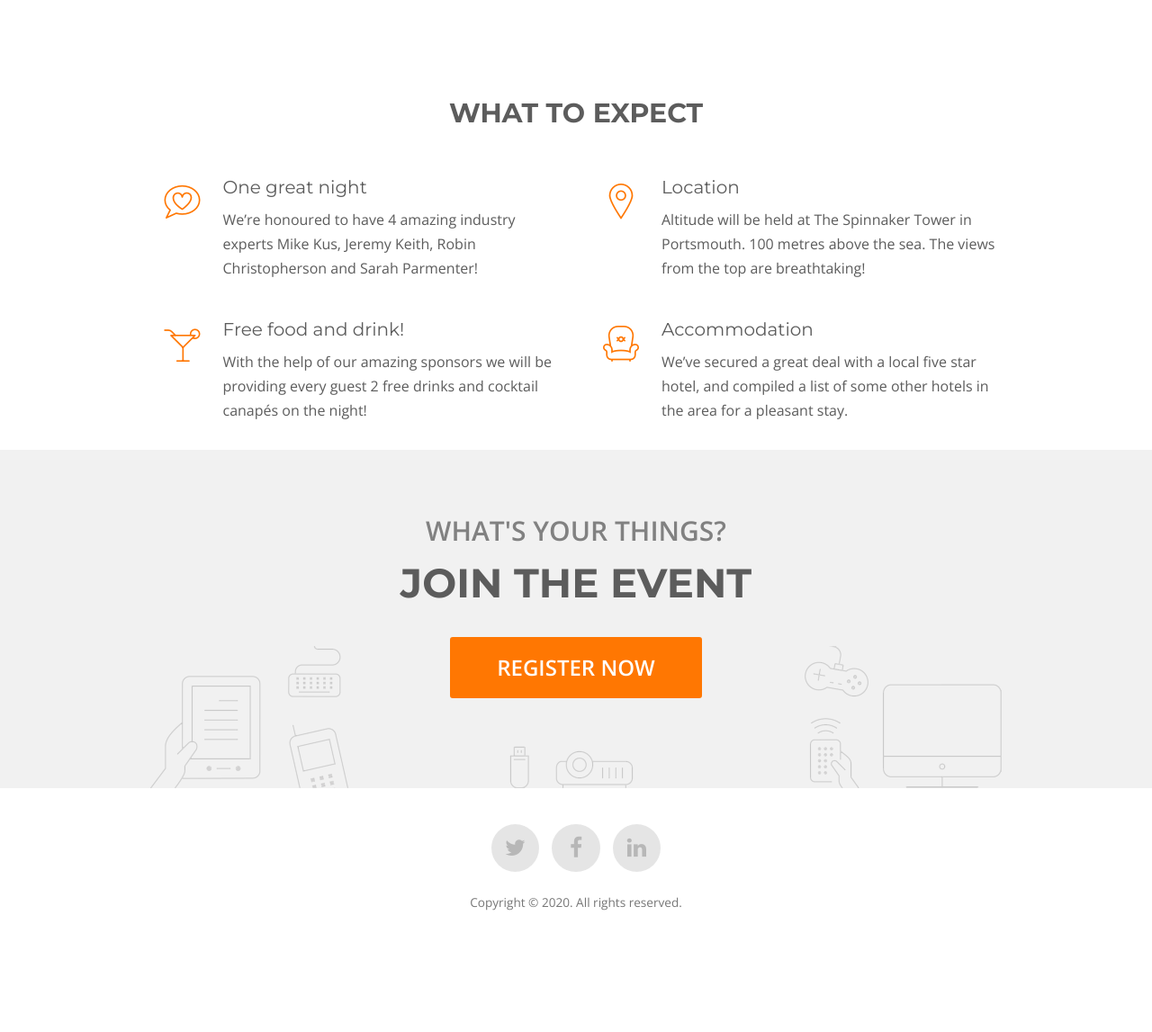
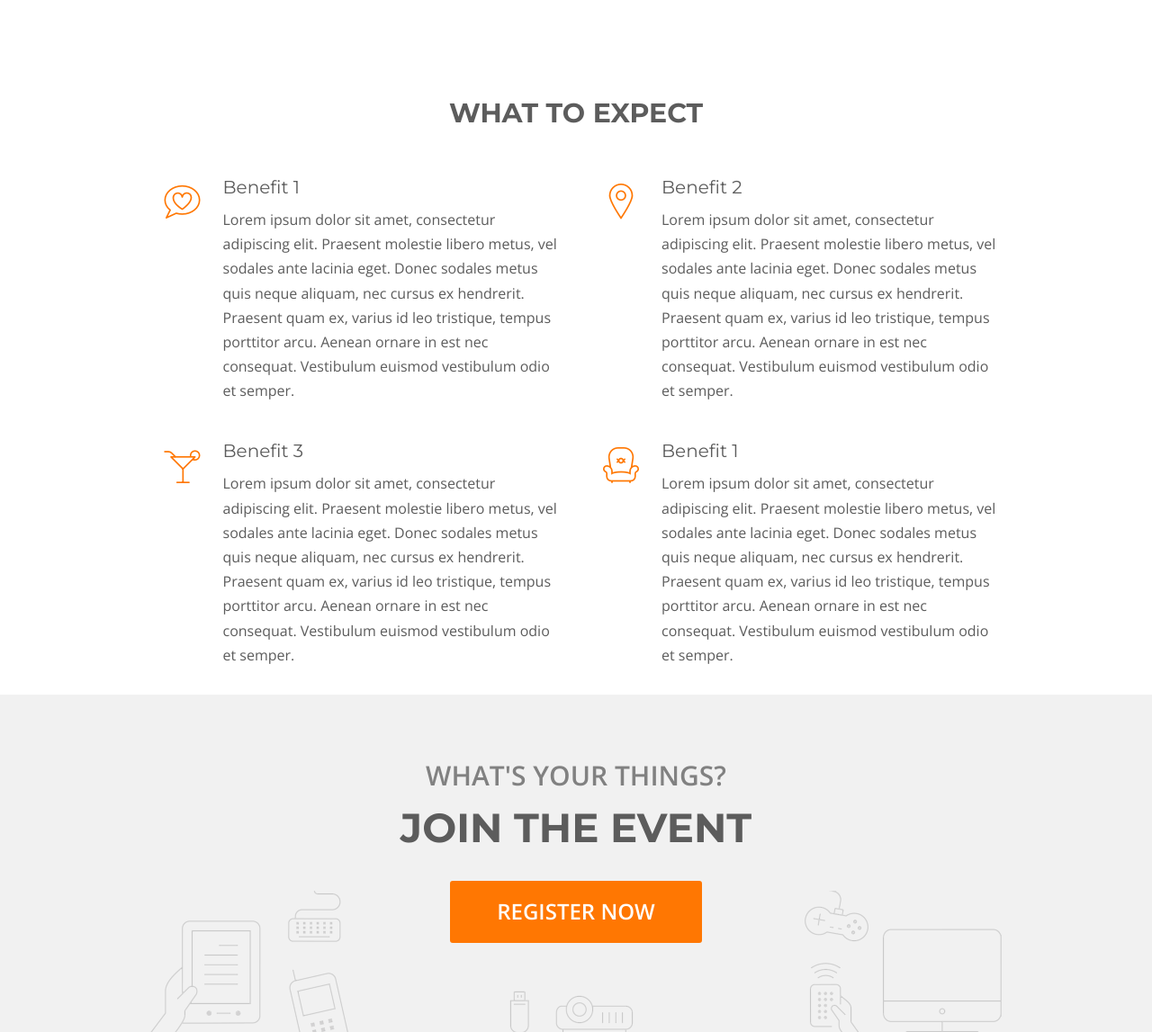
Before and after one commit to Sherwyne/what-your-thing, a PHP site: page / in a window 1280 px wide. Shown: the part 1350-2497 px from the top of the page at 90% size. Before the commit the page ends 2362 px from the top, so only its background shows below. Run offline with PHP 8.4, Linux system fonts and the light colour scheme; some libraries are stand-ins or nearby versions.

Commit message:
updated website

```diff
--- a/css/themes/red.css
+++ b/css/themes/red.css
@@ -95,8 +95,8 @@ a:focus,
 .navbar-default .navbar-nav>.active>a,
 .navbar-default .navbar-nav>.active>a:focus,
 .navbar-default .navbar-nav>.active>a:hover {
-    color: #FFF;
-    background-color: #ff7702;
+    background-color: #FFF;
+    border-bottom: 3px solid#ff7702;
 }
 /*border*/
 
@@ -109,7 +109,7 @@ a:focus,
 .nav-pills>li.active>a,
 .nav-pills>li.active>a:focus,
 .nav-pills>li.active>a:hover {
-    background-color: #ff7702;
+    border-bottom: 3px solid#ff7702;
 }
 /*
   BUTTONS
--- a/data.csv
+++ /dev/null
@@ -1,2 +0,0 @@
-"Sherwyne Costiniano",sherwyne123@gmail.com,ABC
-"Sherwyne Costiniano",sherwyne123@gmail.com,ABC
--- a/index.html
+++ b/index.php
@@ -70,7 +70,6 @@
                 <ul class="nav navbar-nav navbar-right">
                     <li class="active"><a href="#top">Home</a></li>
                     <li><a href="#speakers">Speakers</a></li>
-                    <li><a href="#schedule">Schedule</a></li>
                     <!-- <li><a href="#gallery">Gallery</a></li>
                     <li><a href="#pricing">Pricing</a></li>
                     <li><a href="#sponsors" class="hidden-sm">Sponsors</a></li>
@@ -292,30 +291,30 @@
                         <div class="col-sm-6">
                             <div class="benefit-item wow fadeInLeft">
                                 <div class="benefit-icon"><i class="icon icon-bubble-love-streamline-talk"> </i></div>
-                                <h6 class="benefit-title">One great night</h6>
-                                <p>We’re honoured to have 4 amazing industry experts Mike Kus, Jeremy Keith, Robin Christopherson and Sarah Parmenter!</p>
+                                <h6 class="benefit-title">Benefit 1</h6>
+                                <p>Lorem ipsum dolor sit amet, consectetur adipiscing elit. Praesent molestie libero metus, vel sodales ante lacinia eget. Donec sodales metus quis neque aliquam, nec cursus ex hendrerit. Praesent quam ex, varius id leo tristique, tempus porttitor arcu. Aenean ornare in est nec consequat. Vestibulum euismod vestibulum odio et semper. </p>
                             </div>
                         </div>
                         <div class="col-sm-6">
                             <div class="benefit-item wow fadeInRight">
                                 <div class="benefit-icon"><i class="icon icon-map-pin-streamline"> </i></div>
-                                <h6 class="benefit-title">Location</h6>
-                                <p>Altitude will be held at The Spinnaker Tower in Portsmouth. 100 metres above the sea. The views from the top are breathtaking!</p>
+                                <h6 class="benefit-title">Benefit 2</h6>
+                                <p>Lorem ipsum dolor sit amet, consectetur adipiscing elit. Praesent molestie libero metus, vel sodales ante lacinia eget. Donec sodales metus quis neque aliquam, nec cursus ex hendrerit. Praesent quam ex, varius id leo tristique, tempus porttitor arcu. Aenean ornare in est nec consequat. Vestibulum euismod vestibulum odio et semper. </p>
                             </div>
                         </div>
 
                         <div class="col-sm-6">
                             <div class="benefit-item wow fadeInLeft">
                                 <div class="benefit-icon"> <i class="icon icon-cocktail-mojito-streamline"> </i></div>
-                                <h6 class="benefit-title">Free food and drink!</h6>
-                                <p>With the help of our amazing sponsors we will be providing every guest 2 free drinks and cocktail canapés on the night!</p>
+                                <h6 class="benefit-title">Benefit 3</h6>
+                                <p>Lorem ipsum dolor sit amet, consectetur adipiscing elit. Praesent molestie libero metus, vel sodales ante lacinia eget. Donec sodales metus quis neque aliquam, nec cursus ex hendrerit. Praesent quam ex, varius id leo tristique, tempus porttitor arcu. Aenean ornare in est nec consequat. Vestibulum euismod vestibulum odio et semper. </p>
                             </div>
                         </div>
                         <div class="col-sm-6">
                             <div class="benefit-item wow fadeInRight">
                                 <div class="benefit-icon"> <i class="icon icon-armchair-chair-streamline"> </i></div>
-                                <h6 class="benefit-title">Accommodation</h6>
-                                <p>We’ve secured a great deal with a local five star hotel, and compiled a list of some other hotels in the area for a pleasant stay.</p>
+                                <h6 class="benefit-title">Benefit 1</h6>
+                                <p>Lorem ipsum dolor sit amet, consectetur adipiscing elit. Praesent molestie libero metus, vel sodales ante lacinia eget. Donec sodales metus quis neque aliquam, nec cursus ex hendrerit. Praesent quam ex, varius id leo tristique, tempus porttitor arcu. Aenean ornare in est nec consequat. Vestibulum euismod vestibulum odio et semper. </p>
                             </div>
                         </div>
                     </div>
@@ -377,7 +376,7 @@
 
                     <div class="registration-form">
 
-                        <form action="php/register.php" method="POST" target="_top" id="email-registration-form" data-redirect="success.html">
+                        <form action="php/register.php" method="POST" target="_top" id="email-registration-form" data-redirect="success.php">
 
                             <div class="row">
 
```
Also changed, not shown: success.php (renamed from success.html, +7 -7 lines).
